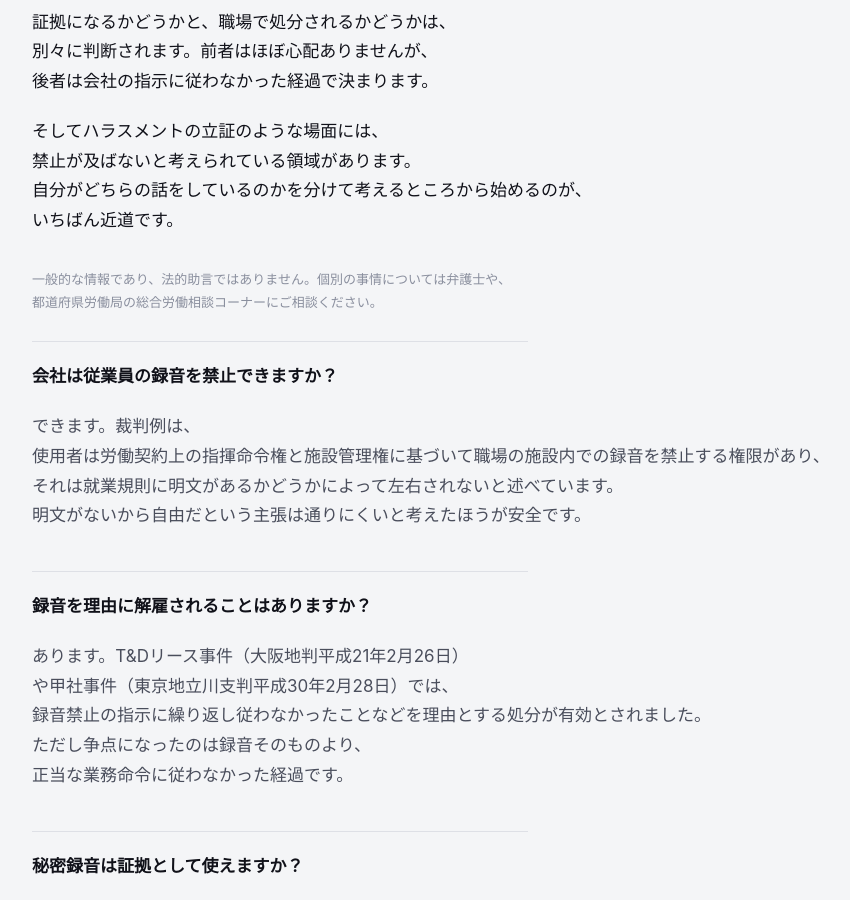
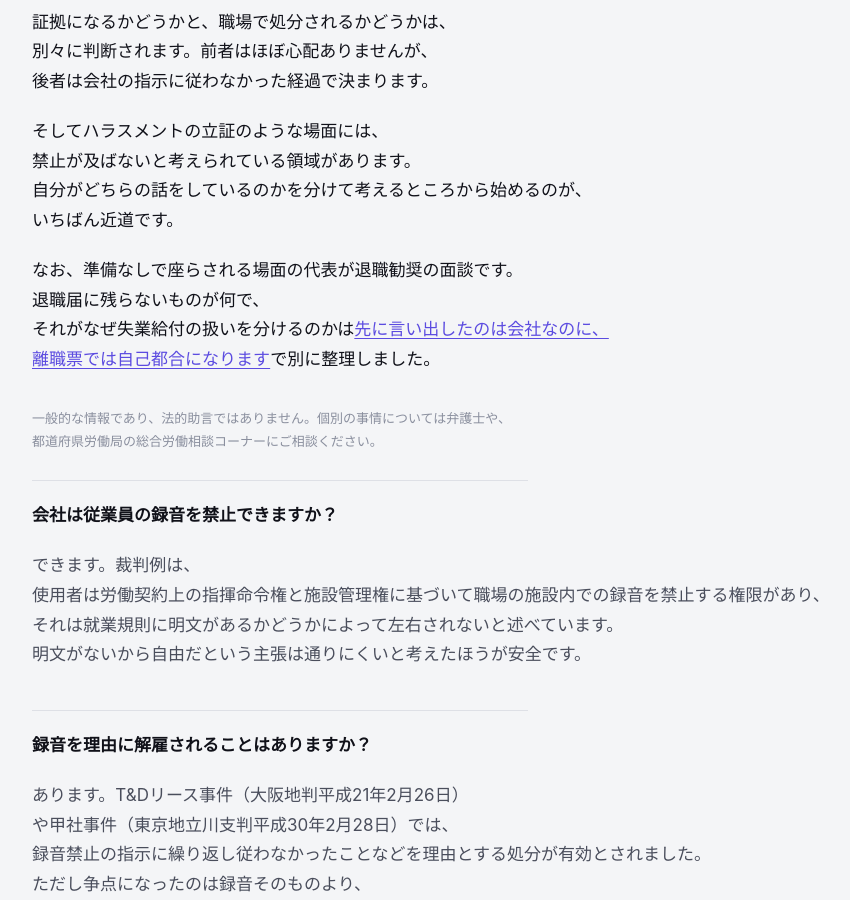
Before and after one commit to hcompany-kr/hcompany-kr.github.io, a Jekyll site: the page built from _posts/2026-08-20-workplace-recording-policy-ja.md, in a window 1280 px wide and 900 px high, scrolled down 4592 px. Shown: the whole window, without its empty margins (360-1210 px from the left). Built offline with Jekyll 4.4.1, drawn with Linux system fonts in a browser that asks for light colours; some web fonts are replaced.

Commit message:
Add reverse links from workplace-recording hubs to forced-resignation posts
The forced-resignation series (ko/ja/it/es/en) was uploaded separately.
This adds the return path: each language's workplace-recording hub, plus
the English country-comparison post, now links into the new article.

Co-Authored-By: Claude Opus 5 <noreply@anthropic.com>

```diff
--- a/_posts/2026-08-20-workplace-recording-policy-ja.md
+++ b/_posts/2026-08-20-workplace-recording-policy-ja.md
@@ -102,4 +102,6 @@ faq:
 
 そしてハラスメントの立証のような場面には、禁止が及ばないと考えられている領域があります。自分がどちらの話をしているのかを分けて考えるところから始めるのが、いちばん近道です。
 
+なお、準備なしで座らされる場面の代表が退職勧奨の面談です。退職届に残らないものが何で、それがなぜ失業給付の扱いを分けるのかは[先に言い出したのは会社なのに、離職票では自己都合になります](/blog/ja/forced-resignation/)で別に整理しました。
+
 <p style="font-size:0.8125rem;color:#8A8F9E;margin-top:2rem;">一般的な情報であり、法的助言ではありません。個別の事情については弁護士や、都道府県労働局の総合労働相談コーナーにご相談ください。</p>
```
Also changed, not shown: _posts/2026-08-19-workplace-recording-policy-en.md (+2 -0 lines), _posts/2026-08-21-workplace-recording-compared-en.md (+2 -0 lines), _posts/2026-08-21-workplace-recording-es.md (+2 -0 lines), _posts/2026-08-21-workplace-recording-policy.md (+2 -0 lines), _posts/2026-08-22-workplace-recording-it.md (+2 -0 lines).
